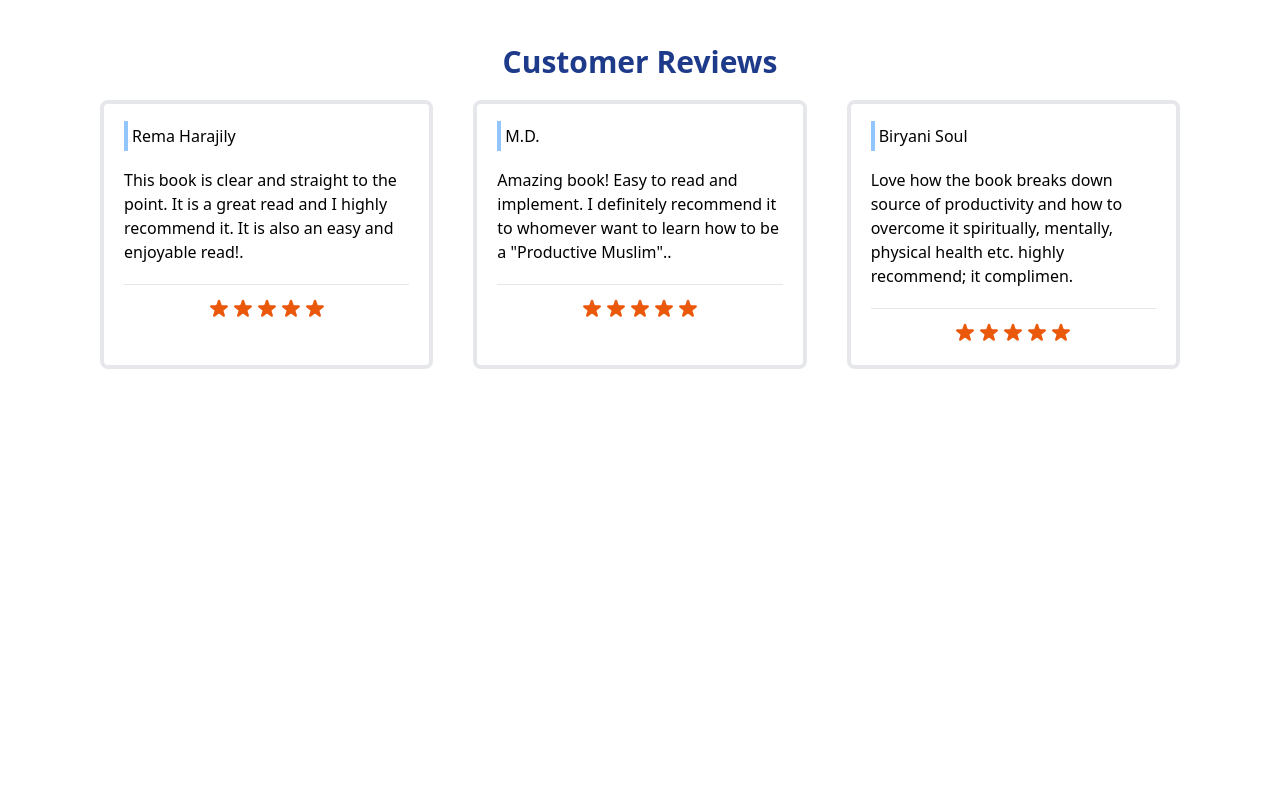
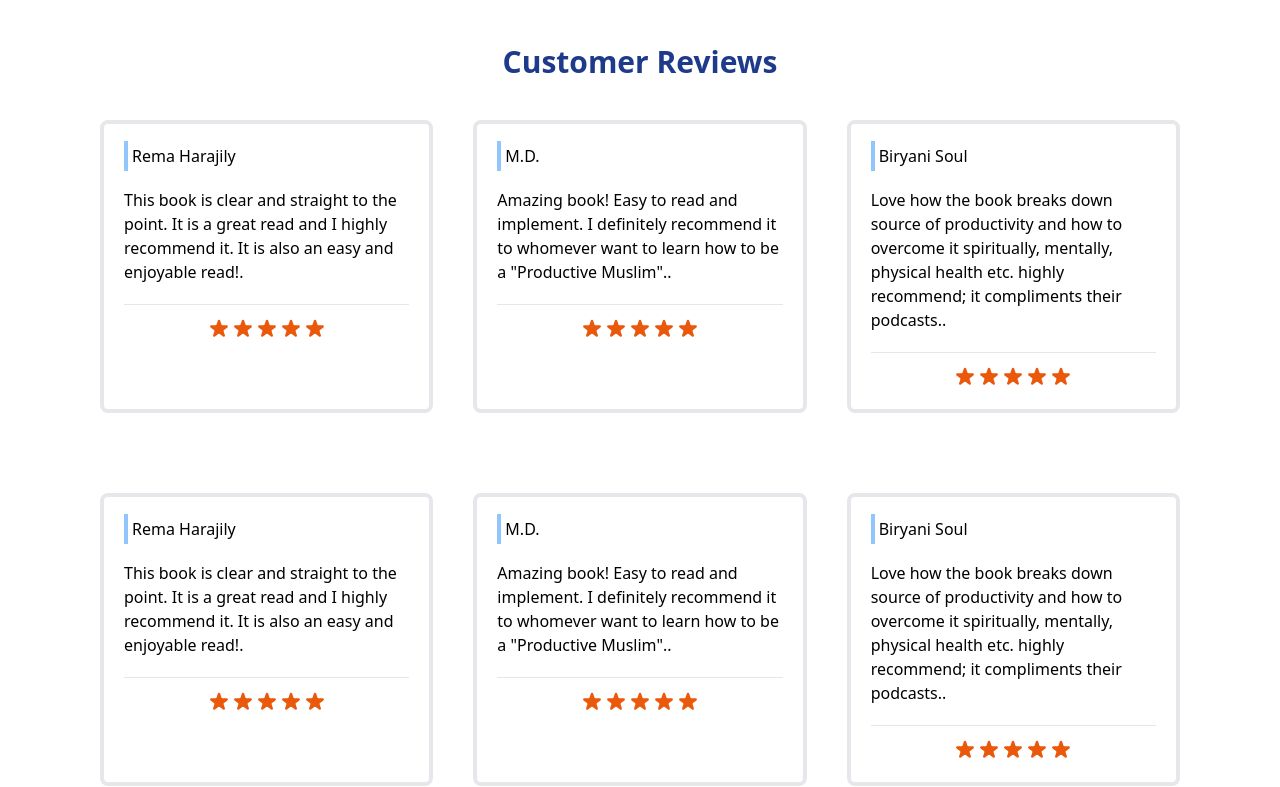
Before and after one commit to arifmia1129/project-analysis, a React (Create React App) app: page / in a window 1280 px wide. Shown: the part 624-1411 px from the top of the page. Before the commit the page ends 1033 px from the top, so only its background shows below. Built offline with nearby package versions, Linux system fonts and the light colour scheme.

Commit message:
loaded all review for reviews route

```diff
--- a/src/App.js
+++ b/src/App.js
@@ -1,12 +1,14 @@
 import './App.css';
 import Header from './components/Header/Header';
 import Home from './components/Home/Home';
+import Reviews from './components/Reviews/Reviews';
 
 function App() {
   return (
     <div>
       <Header></Header>
       <Home></Home>
+      <Reviews></Reviews>
     </div>
   );
 }
--- a/src/components/Home/Home.js
+++ b/src/components/Home/Home.js
@@ -40,6 +40,7 @@ const Home = () => {
             <div className='my-10'>
                 <h3 className='text-3xl text-center font-bold text-blue-900'>Customer Reviews</h3>
 
+                <div>
                     <div className='grid grid-cols-3 my-5'>
                         {
                             reviews.slice(0, 3).map(review => <Review
@@ -50,6 +51,7 @@ const Home = () => {
                     </div>
                 </div>
             </div>
+        </div>
     );
 };
 
--- a/src/components/Review/Review.js
+++ b/src/components/Review/Review.js
@@ -5,9 +5,9 @@ import { StarIcon } from '@heroicons/react/solid'
 const Review = ({ review }) => {
     const { name, comment } = review;
     return (
-        <div className='border-4 rounded-lg p-5 mx-5'>
+        <div className='border-4 rounded-lg p-5 m-5'>
             <a className='border-l-4 p-1 border-blue-300' href="">{name}</a>
-            <p className='my-5'>{comment.slice(0, 150)}.</p>
+            <p className='my-5'>{comment}.</p>
             <hr />
             <div className='flex justify-center items-center mt-3 text-orange-600'>
                 <StarIcon className='h-6 w-6'></StarIcon>
--- /dev/null
+++ b/src/components/Reviews/Reviews.js
@@ -0,0 +1,19 @@
+import React from 'react';
+import useReviews from '../../hooks/useReviews';
+import Review from '../Review/Review';
+
+const Reviews = () => {
+    const [reviews, setReviews] = useReviews();
+    return (
+        <div className='grid grid-cols-3 mx-20'>
+            {
+                reviews.map(review => <Review
+                    key={review.review}
+                    review={review}
+                ></Review>)
+            }
+        </div>
+    );
+};
+
+export default Reviews;
```
Lines whose indentation alone changed are shown as unchanged.
